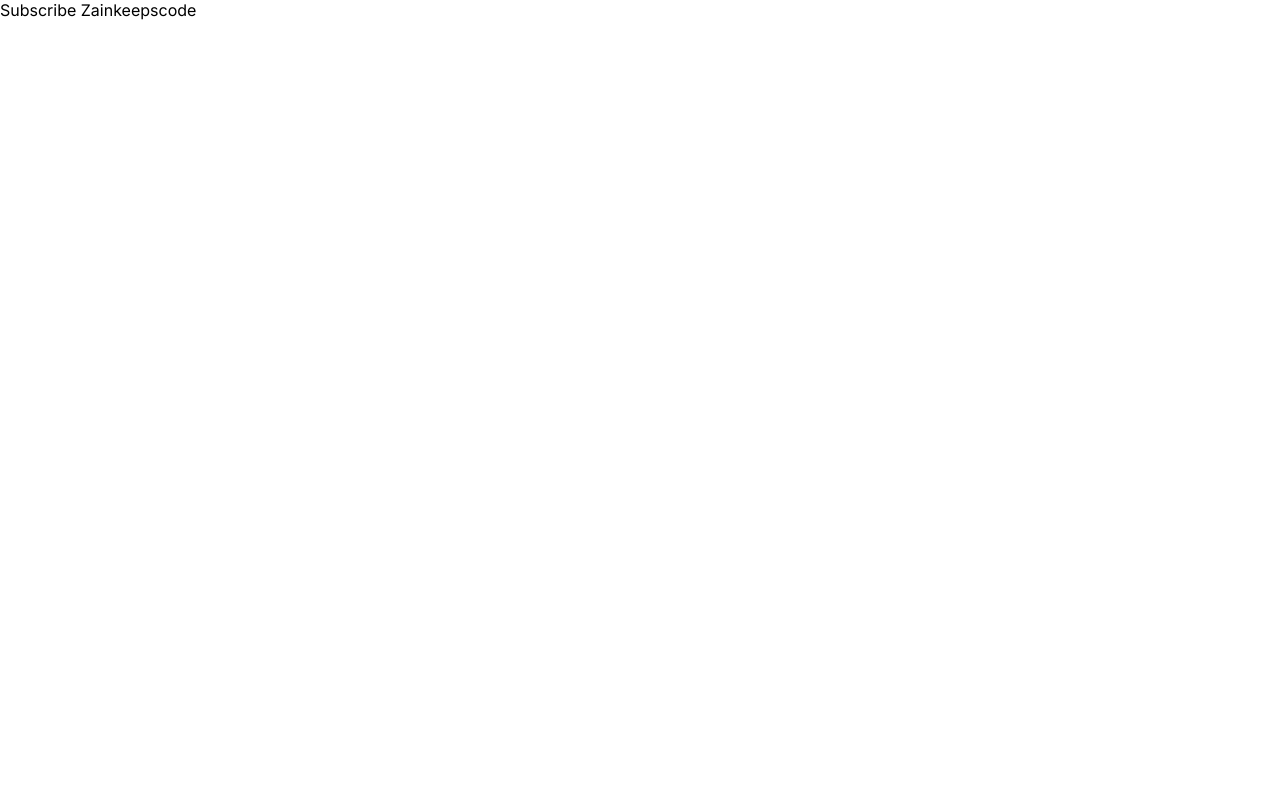
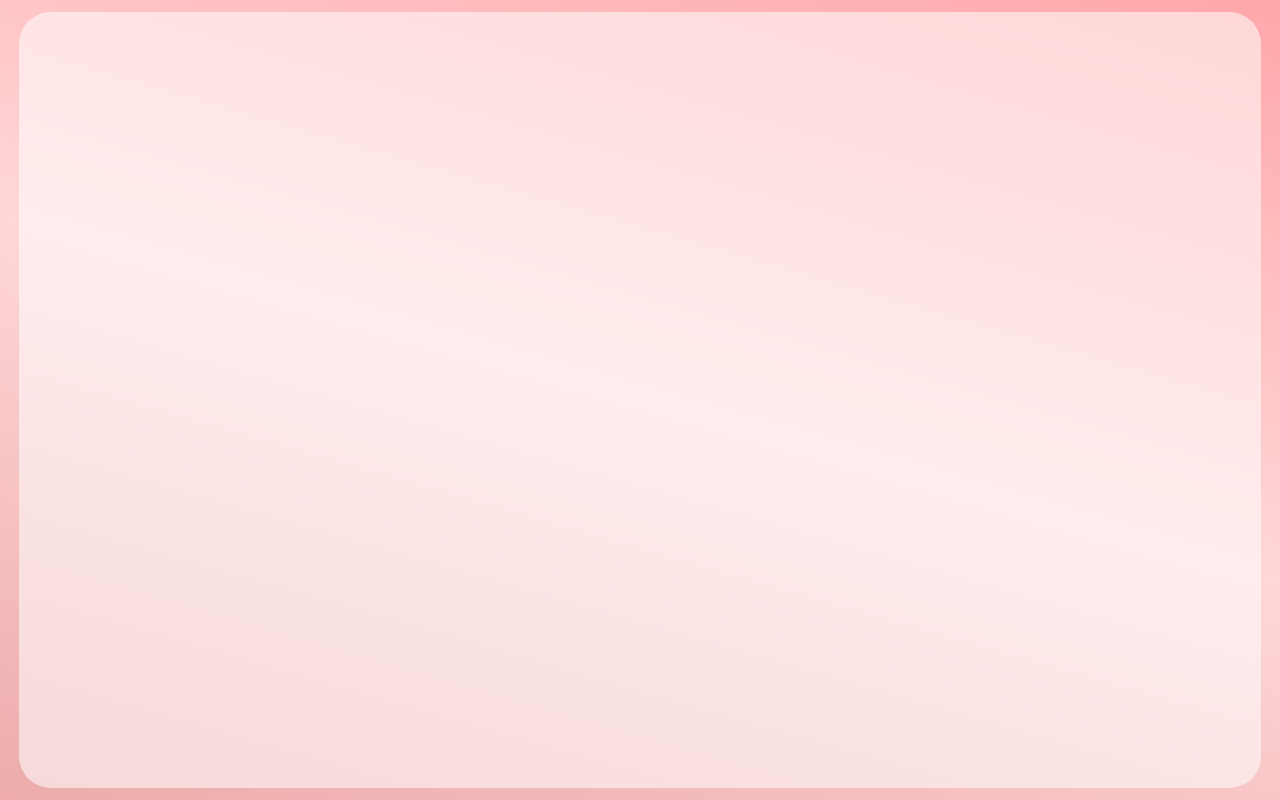
Before and after one commit to dilan-sachintha97/react-responsive-dashboard, a React (Create React App) app: page / in a window 1280 px wide. Built offline with nearby package versions, Linux system fonts and the light colour scheme.

Commit message:
set main main page

```diff
--- a/src/App.css
+++ b/src/App.css
@@ -18,5 +18,22 @@
 }
 
 .App{
+  background: rgb(237,171,171);
+  background: linear-gradient(16deg, rgba(237,171,171,1) 0%, rgba(255,215,216,1) 50%, rgba(255,167,170,1) 100%);
+  height: 100vh;
   font-family: 'Inter', sans-serif;
+
+  display: flex;
+  align-items: center;
+  justify-content: center;
+  overflow: hidden;
+
 }
+
+.AppGlass{
+  display: grid;
+  height: 97%;
+  width: 97%;
+  border-radius: 32px;
+  background-color: var(--glass);
+}
--- a/src/App.js
+++ b/src/App.js
@@ -3,7 +3,9 @@ import './App.css'
 function App() {
   return (
     <div className="App">
-        Subscribe Zainkeepscode
+        <div className="AppGlass">
+
+        </div>
     </div>
   );
 }
```
